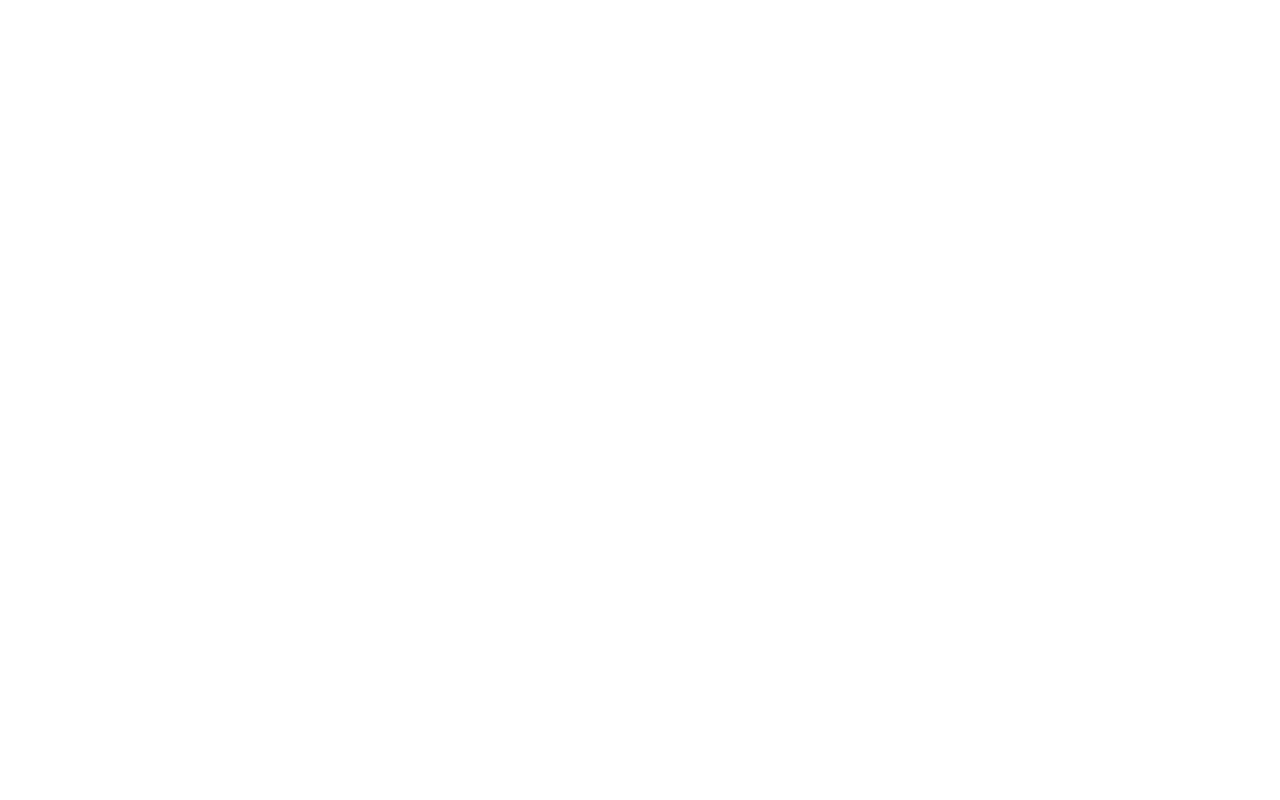
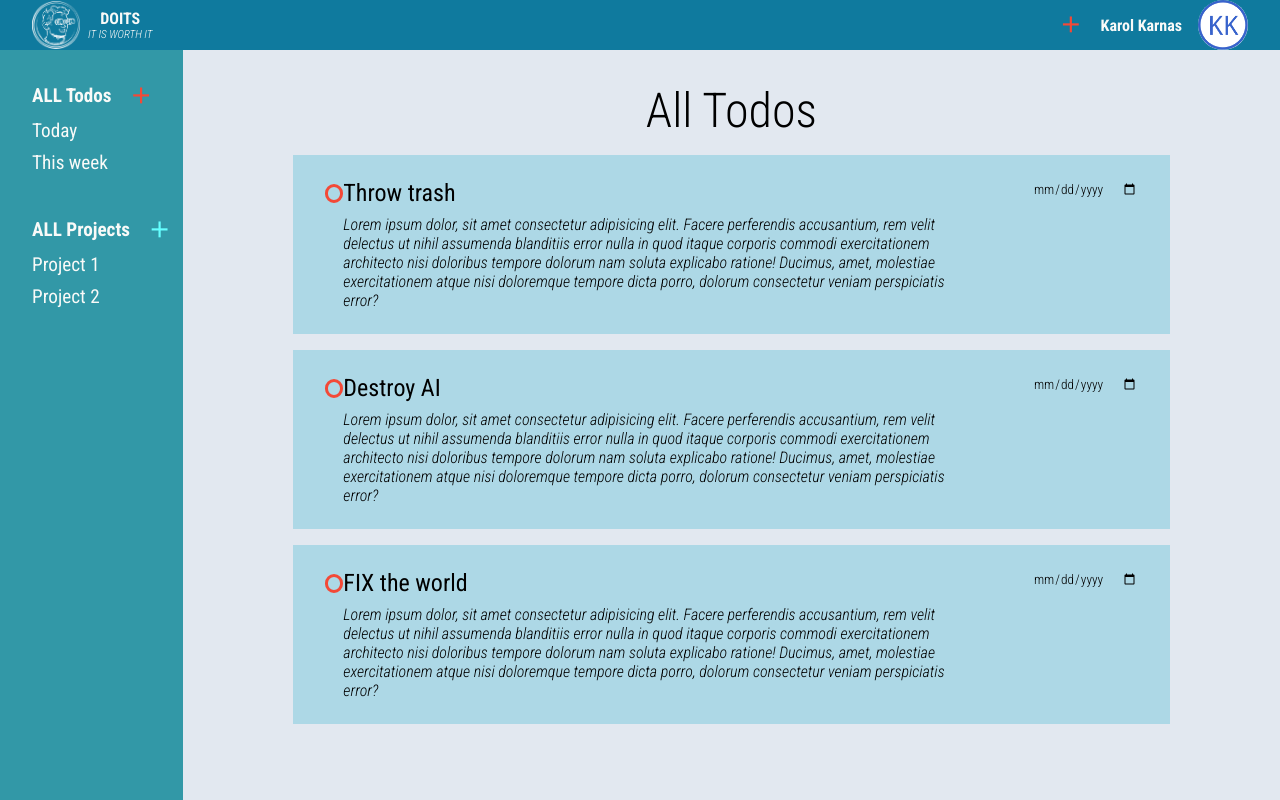
Before and after one commit to KarolKarnas/todo-list, a website built with webpack: page dist/index.html in a window 1280 px wide. Built offline with nearby package versions, Linux system fonts and the light colour scheme.

Commit message:
Create design of the app
Create design with HTML and CSS:
- structure design with grid,
- the rest with flexbox:
header with logo, and simple user panel,
sidebar with nav,
main with single todo list

```diff
--- a/dist/index.html
+++ b/dist/index.html
@@ -1,13 +1,88 @@
 <!DOCTYPE html>
 <html lang="pl">
 	<head>
-    <meta charset="UTF-8">
-    <meta http-equiv="X-UA-Compatible" content="IE=edge">
-    <meta name="viewport" content="width=device-width, initial-scale=1.0">
+		<meta charset="UTF-8" />
+		<meta http-equiv="X-UA-Compatible" content="IE=edge" />
+		<meta name="viewport" content="width=device-width, initial-scale=1.0" />
+		<link
+			rel="stylesheet"
+			href="https://fonts.googleapis.com/icon?family=Material+Icons"
+		/>
+		<link
+			rel="stylesheet"
+			href="https://fonts.googleapis.com/css2?family=Material+Symbols+Outlined:opsz,wght,FILL,GRAD@20..48,100..700,0..1,-50..200"
+		/>
+		<link rel="stylesheet" href="./style.css" />
 		<title>Todo List</title>
 	</head>
 	<body>
-    <div id="content"></div>
+		<div id="content">
+			<header>
+				<div class="logo">
+					<img src="./img/Logo.png" />
+					<div class="logo-tagline">
+						<div class="hero">DOITS</div>
+						<div class="tagline">it is worth it</div>
+					</div>
+				</div>
+
+				<div class="header-name">
+					<i class="material-symbols-outlined add-todo">add</i>
+					<p>Karol Karnas</p>
+					<img class="avatar-name avatar" src="./img/KK-login.png" />
+				</div>
+			</header>
+
+			<div class="side-bar">
+				<ul class="sidebar-menu sidebar-main">
+                    <li><a href="">ALL Todos</a><i class="material-symbols-outlined add-todo">add</i>
+					</li></li>
+                    <li><a href="">Today</a></li>
+                    <li><a href="">This week</a></li>
+                </ul>
+					<ul class="sidebar-menu sidebar-main">
+                        <li>
+                            <a href="">ALL Projects</a
+                            ><i class="material-symbols-outlined add-project">add</i>
+                        </li>
+                        <li><a href="">Project 1</a></li>
+                        <li><a href="">Project 2</a></li>
+                    </ul>
+
+			</div>
+			<main>
+<h1>All Todos</h1>
+<div class="task-container">
+    <ul class="task-list">
+        <li class="task-single">
+            <div class="col-1"> <input class="checkbox" type="checkbox" name="" id="">  </div>
+            <div class="col-2">
+                <div class="task-title">Throw trash</div>
+				<div class="task-description">Lorem ipsum dolor, sit amet consectetur adipisicing elit. Facere perferendis accusantium, rem velit delectus ut nihil assumenda blanditiis error nulla in quod itaque corporis commodi exercitationem architecto nisi doloribus tempore dolorum nam soluta explicabo ratione! Ducimus, amet, molestiae exercitationem atque nisi doloremque tempore dicta porro, dolorum consectetur veniam perspiciatis error?</div>
+            </div>
+            <div class="col-3"><input type="date" name="" id=""></div>
+        </li>
+        <li class="task-single">
+            <div class="col-1"> <input class="checkbox" type="checkbox" name="" id="">  </div>
+            <div class="col-2">
+                <div class="task-title">Destroy AI</div>
+				<div class="task-description">Lorem ipsum dolor, sit amet consectetur adipisicing elit. Facere perferendis accusantium, rem velit delectus ut nihil assumenda blanditiis error nulla in quod itaque corporis commodi exercitationem architecto nisi doloribus tempore dolorum nam soluta explicabo ratione! Ducimus, amet, molestiae exercitationem atque nisi doloremque tempore dicta porro, dolorum consectetur veniam perspiciatis error?</div>
+            </div>
+            <div class="col-3"><input type="date" name="" id=""></div>
+        </li>
+        <li class="task-single">
+            <div class="col-1"> <input class="checkbox" type="checkbox" name="" id="">  </div>
+            <div class="col-2">
+                <div class="task-title">FIX the world</div>
+				<div class="task-description">Lorem ipsum dolor, sit amet consectetur adipisicing elit. Facere perferendis accusantium, rem velit delectus ut nihil assumenda blanditiis error nulla in quod itaque corporis commodi exercitationem architecto nisi doloribus tempore dolorum nam soluta explicabo ratione! Ducimus, amet, molestiae exercitationem atque nisi doloremque tempore dicta porro, dolorum consectetur veniam perspiciatis error?</div>
+            </div>
+            <div class="col-3"><input type="date" name="" id=""></div>
+        </li>
+      </ul>
+</div>
+
+            </main>
+		</div>
 		<script src="./main.js"></script>
 	</body>
 </html>
--- /dev/null
+++ b/dist/style.css
@@ -0,0 +1,226 @@
+@import url('https://fonts.googleapis.com/css2?family=Roboto+Condensed:ital,wght@0,300;0,400;0,700;1,300;1,400;1,700&display=swap');
+
+:root {
+	--blue: #0f7a9e;
+	--blue-two: #3298a7;
+	--light-blue: #66ffff;
+	--dark-blue: #38426f;
+	--dark-blue-two: #004879;
+	--red: #f34937;
+	--light-red: #f2703c;
+	--yellow: #38426f;
+	--grey-lighter: #e2e8f0;
+	--grey-light: #6e7070;
+	--dark-grey: #5c5e5e;
+	--white: #f9faf8;
+}
+
+*,
+*::before,
+*::after {
+	margin: 0;
+	padding: 0;
+	box-sizing: border-box;
+	font-family: 'Roboto Condensed', Courier, monospace;
+	font-weight: 300;
+}
+
+input,
+button {
+	appearance: none;
+	border: none;
+	outline: none;
+	background: none;
+}
+
+#content {
+	height: 100vh;
+	display: grid;
+	grid-template-rows: 1fr 19fr;
+	grid-template-columns: 1fr 6fr;
+}
+
+ul {
+	list-style: none;
+}
+
+/* HEADER */
+
+header {
+	background-color: var(--blue);
+	grid-column: 1 / 10;
+	display: flex;
+	align-items: center;
+	justify-content: space-between;
+	padding: 0 2rem;
+}
+
+/* header logo */
+
+.logo img {
+	width: 3rem;
+}
+
+.logo {
+	display: flex;
+	color: var(--white);
+	align-items: center;
+	gap: 0.5rem;
+	text-transform: uppercase;
+}
+
+.logo-tagline {
+	display: flex;
+	flex-direction: column;
+	align-items: center;
+}
+
+.hero {
+	font-weight: bold;
+}
+
+.tagline {
+	font-size: 0.7rem;
+	font-style: italic;
+}
+
+/* --- header name ---  */
+
+.header-name {
+	display: flex;
+	justify-content: space-between;
+	align-items: center;
+	gap: 1rem;
+}
+.avatar {
+	border-radius: 100px;
+}
+
+.avatar-name {
+	height: 50px;
+}
+
+.header-name > p {
+	color: var(--white);
+	font-weight: bold;
+}
+
+.add-todo {
+	font-size: 1.7rem;
+	color: var(--red);
+}
+
+/* SIDEBAR */
+
+.side-bar {
+	background-color: var(--blue-two);
+	display: flex;
+	flex-direction: column;
+	padding-left: 2rem;
+}
+
+.sidebar-menu {
+	list-style: none;
+}
+
+.sidebar-main {
+	margin-top: 2em;
+}
+
+.sidebar-menu > li {
+	display: flex;
+	align-items: center;
+	margin-bottom: 0.6rem;
+}
+
+.add-project {
+	font-size: 1.7rem;
+	color: var(--light-blue);
+}
+
+.sidebar-menu > li > a {
+	color: var(--white);
+	text-decoration: none;
+	font-weight: 500;
+	font-size: 1.2em;
+}
+
+.sidebar-menu > li:first-of-type > a {
+	font-weight: 900;
+	margin-right: 1rem;
+}
+
+.sidebar-menu > li > a:hover {
+	color: var(--light-blue);
+}
+
+/* MAIN */
+
+main {
+	display: flex;
+	flex-direction: column;
+	align-items: center;
+	background-color: var(--grey-lighter);
+}
+
+main h1 {
+	font-size: 3rem;
+	margin-top: 2rem;
+	margin-bottom: 1rem;
+}
+
+/* TABLE */
+
+.task-container {
+	width: 80%;
+}
+
+.task-list {
+	list-style: none;
+}
+
+.task-single {
+	/* border-radius: 3px; */
+	padding: 1.5rem 2rem;
+	display: flex;
+	/* justify-content: space-between; */
+
+	margin-bottom: 1rem;
+}
+
+/* .task-single > * {
+	border: 1px solid black;
+} */
+
+.task-list .task-single {
+	background-color: lightblue;
+	font-size: 1rem;
+}
+
+.task-list .col-1 {
+	padding-top: 5px;
+	flex-basis: 2%;
+}
+.task-list .col-2 {
+	flex-basis: 78%;
+}
+.task-list .col-3 {
+	flex-basis: 20%;
+	text-align: right;
+}
+
+.checkbox {
+	border: 3px solid var(--red);
+	padding: 0.4rem;
+	border-radius: 50px;
+}
+
+.task-title {
+	font-size: 1.5rem;
+	font-weight: 500;
+	margin-bottom: 0.5rem;
+}
+
+.task-description {
+	font-style: italic;
+}
```
Also changed, not shown: dist/img/KK-login.png (added), dist/img/Logo.png (added). Lines whose indentation alone changed are shown as unchanged.
